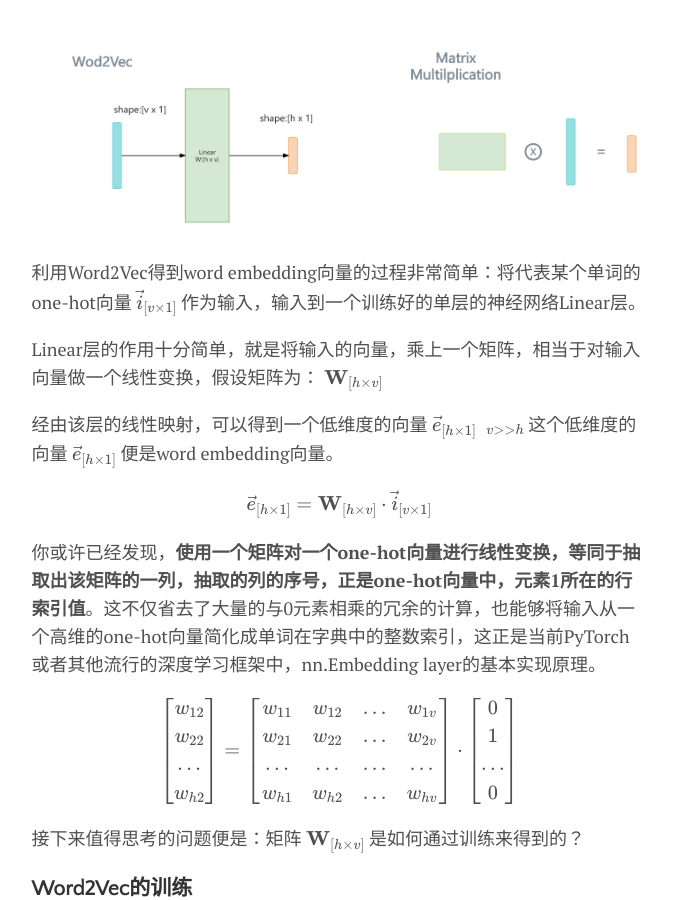
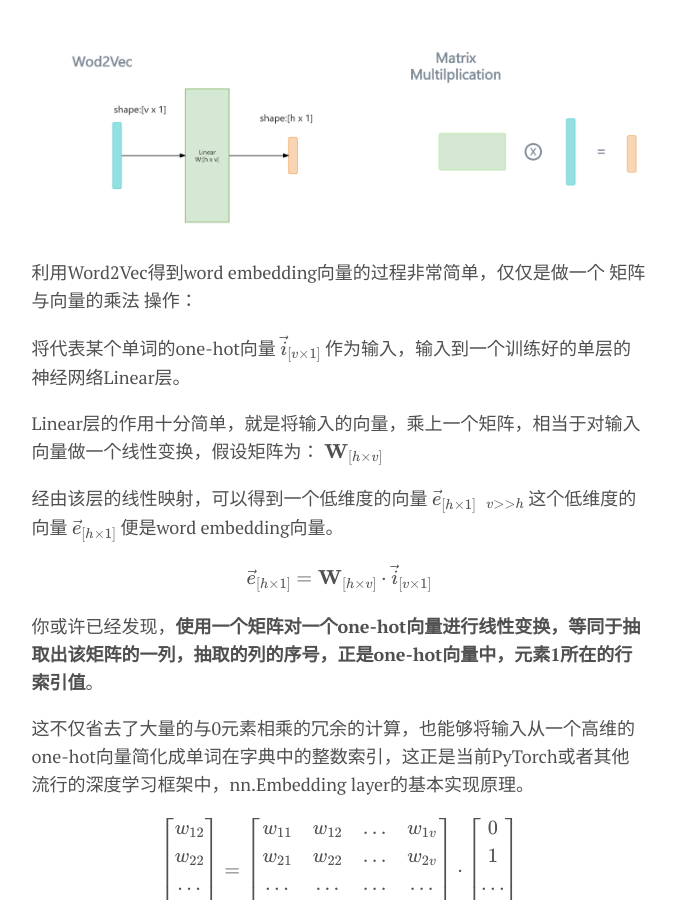
Before and after one commit to ANYMS-A/ANYMS-A.github.io, a Jekyll site: the page built from _posts/2024-07-28-nlp-embedding.md, in a window 1280 px wide and 900 px high, scrolled down 2470 px. Shown: the whole window, without its empty margins (301-977 px from the left). Built offline with Jekyll 4.4.1, drawn with Linux system fonts in a browser that asks for light colours; formulas are drawn with MathJax 3.

Commit message:
adjust paragraph segment

```diff
--- a/_posts/2024-07-28-nlp-embedding.md
+++ b/_posts/2024-07-28-nlp-embedding.md
@@ -45,7 +45,9 @@ Word2Vec来自于2013年谷歌研究团队的一篇paper: [“Efficient Estimati
 
 ![](../assets/img/2024-07-28-nlp-embedding/word2vec-demo.png)
 
-利用Word2Vec得到word embedding向量的过程非常简单：将代表某个单词的one-hot向量
+利用Word2Vec得到word embedding向量的过程非常简单，仅仅是做一个 矩阵与向量的乘法 操作：
+
+将代表某个单词的one-hot向量
 $$
 {\vec {i}}_{[v \times 1]}
 $$
@@ -72,7 +74,10 @@ $$
 {\vec {e}}_{[h \times 1]} = \mathbf{W}_{[h \times v]} \cdot {\vec {i}}_{[v \times 1]}\\
 $$
 
-你或许已经发现，**使用一个矩阵对一个one-hot向量进行线性变换，等同于抽取出该矩阵的一列，抽取的列的序号，正是one-hot向量中，元素1所在的行索引值**。这不仅省去了大量的与0元素相乘的冗余的计算，也能够将输入从一个高维的one-hot向量简化成单词在字典中的整数索引，这正是当前PyTorch或者其他流行的深度学习框架中，nn.Embedding layer的基本实现原理。
+你或许已经发现，**使用一个矩阵对一个one-hot向量进行线性变换，等同于抽取出该矩阵的一列，抽取的列的序号，正是one-hot向量中，元素1所在的行索引值**。
+
+这不仅省去了大量的与0元素相乘的冗余的计算，也能够将输入从一个高维的one-hot向量简化成单词在字典中的整数索引，这正是当前PyTorch或者其他流行的深度学习框架中，nn.Embedding layer的基本实现原理。
+
 
 $$
 \left[
@@ -104,6 +109,8 @@ w_{h1} & w_{h2} & ... & w_{hv} \\
 \end{matrix}
 \right]
 $$
+
+
 
 接下来值得思考的问题便是：矩阵
 $$
```
